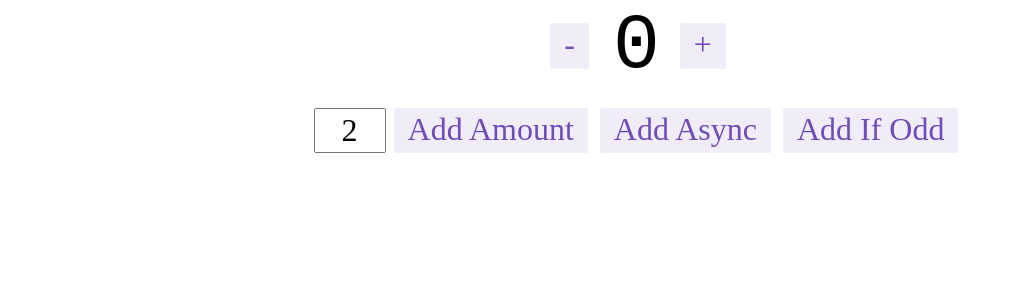
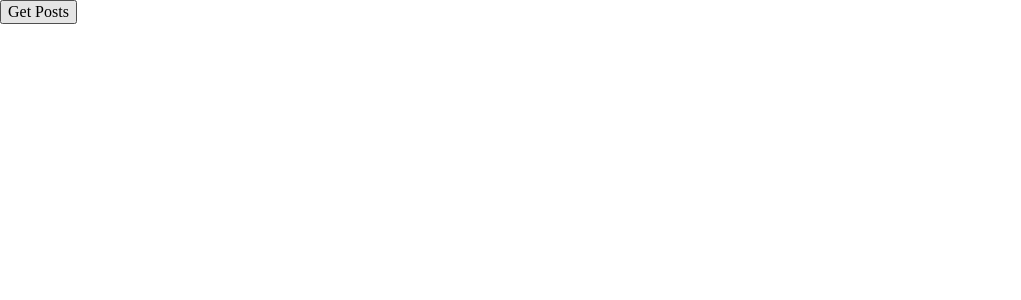
Before and after one commit to Astra-Sattelite/next-blog, a Next.js app: page / in a window 1280 px wide. Shown: the top 300 px of the page, without its empty margins (0-1021 px from the left). Built offline with nearby package versions, Linux system fonts and the light colour scheme.

Commit message:
add getPosts v1

```diff
--- a/src/app/store.ts
+++ b/src/app/store.ts
@@ -1,10 +1,14 @@
 import { configureStore, ThunkAction, Action } from '@reduxjs/toolkit'
 
 import counterReducer from '../features/counter/counterSlice'
+import blogReducer from '../features/blog/blogSlice'
 
 export function makeStore() {
   return configureStore({
-    reducer: { counter: counterReducer },
+    reducer: {
+      counter: counterReducer,
+      blog: blogReducer
+    },
   })
 }
 
--- /dev/null
+++ b/src/features/blog/Blog.tsx
@@ -0,0 +1,18 @@
+import { useAppSelector, useAppDispatch } from '../../app/hooks'
+import { getPostsAsync, selectPosts } from './blogSlice'
+
+function Blog() {
+  const dispatch = useAppDispatch()
+  const posts = useAppSelector(selectPosts)
+
+  return (
+    <div>
+      <button onClick={() => dispatch(getPostsAsync())}>Get Posts</button>
+      {posts.map(x =>
+        <div key={x.id}>{x.title}</div>
+      )}
+    </div>
+  )
+}
+
+export default Blog
--- /dev/null
+++ b/src/features/blog/blogAPI.ts
@@ -0,0 +1,14 @@
+// const res = await axios.get("https://simple-blog-api.crew.red/posts")
+import axios from "axios"
+
+export interface Post {
+  id: number
+  title: string
+  body: string
+}
+
+export async function axiosPosts(): Promise<{ data: Post[] }> {
+  const response = await axios.get('/api/counter')
+
+  return response
+}
--- /dev/null
+++ b/src/features/blog/blogSlice.ts
@@ -0,0 +1,48 @@
+import { createAsyncThunk, createSlice, PayloadAction } from '@reduxjs/toolkit'
+import type { AppState, AppThunk } from '../../app/store'
+import { axiosPosts } from './blogAPI'
+import { Post } from "./blogAPI"
+
+export interface PostsState {
+  posts: Post[]
+  status: 'idle' | 'loading' | 'failed'
+}
+
+const initialState: PostsState = {
+  posts: [],
+  status: 'idle',
+}
+
+
+export const getPostsAsync = createAsyncThunk(
+  'blog/axiosPosts',
+  async () => {
+    const response = await axiosPosts()
+    // The value we return becomes the `fulfilled` action payload
+    return response.data
+  }
+)
+
+export const selectPosts = (state: AppState) => state.blog.posts
+
+export const blogSlice = createSlice({
+  name: 'blog',
+  initialState,
+  // The `reducers` field lets us define reducers and generate associated actions
+  reducers: {
+  },
+  // The `extraReducers` field lets the slice handle actions defined elsewhere,
+  // including actions generated by createAsyncThunk or in other slices.
+  extraReducers: (builder) => {
+    builder
+      .addCase(getPostsAsync.pending, (state) => {
+        state.status = 'loading'
+      })
+      .addCase(getPostsAsync.fulfilled, (state, action) => {
+        state.status = 'idle'
+        state.posts = action.payload
+      })
+  },
+})
+
+export default blogSlice.reducer
--- /dev/null
+++ b/src/pages/api/blog.ts
@@ -0,0 +1,13 @@
+import type { NextApiHandler } from 'next'
+// import { Post } from "../../features/blog/blogAPI"
+
+const blogHandler: NextApiHandler = async (request, response) => {
+  const {data} = request.body
+
+  // simulate IO latency
+  await new Promise((resolve) => setTimeout(resolve, 500))
+
+  response.json({ data: data })
+}
+
+export default blogHandler
--- a/src/pages/index.tsx
+++ b/src/pages/index.tsx
@@ -1,11 +1,13 @@
 import type { NextPage } from 'next'
 
 import Counter from '../features/counter/Counter'
+import Blog from "../features/blog/Blog"
+// import Blog from '../features/blog/Blog'
 
 const IndexPage: NextPage = () => {
   return (
     <div>
-      <Counter />
+      <Blog />
     </div>
   )
 }
```
